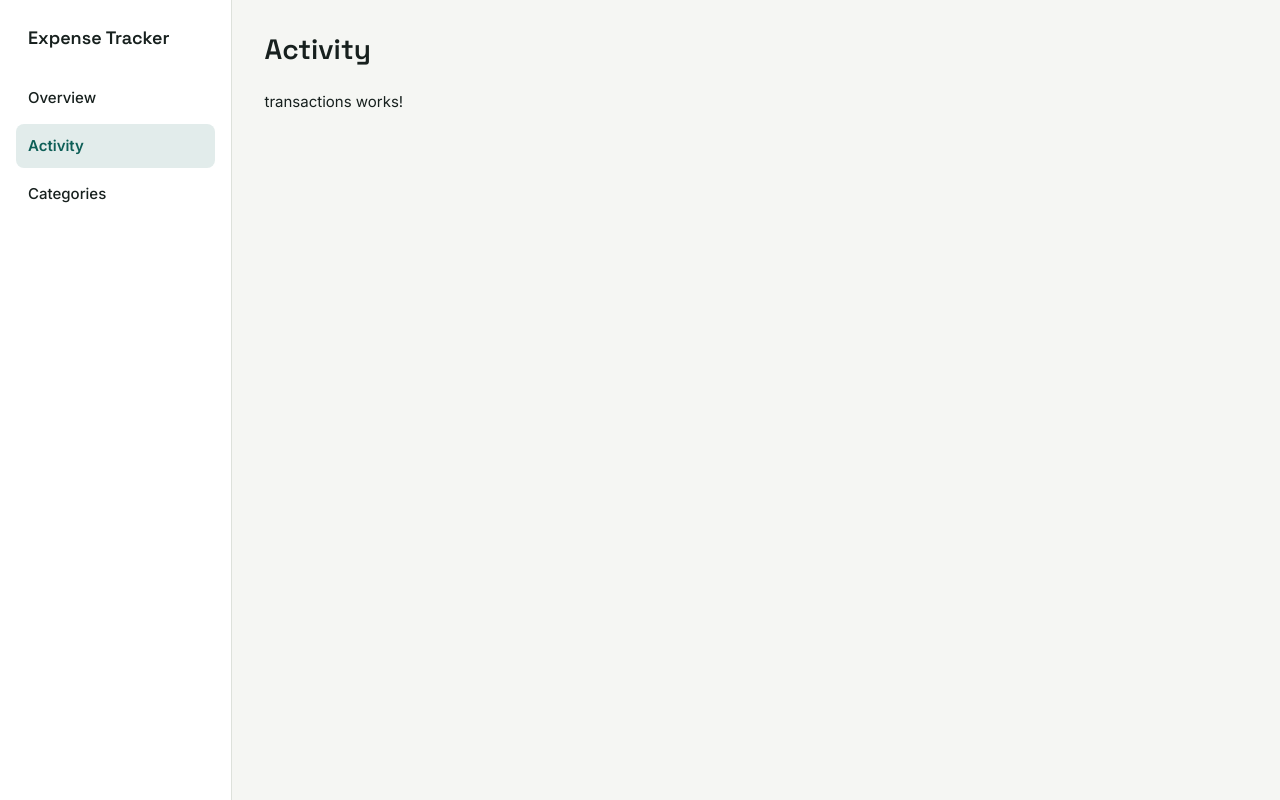
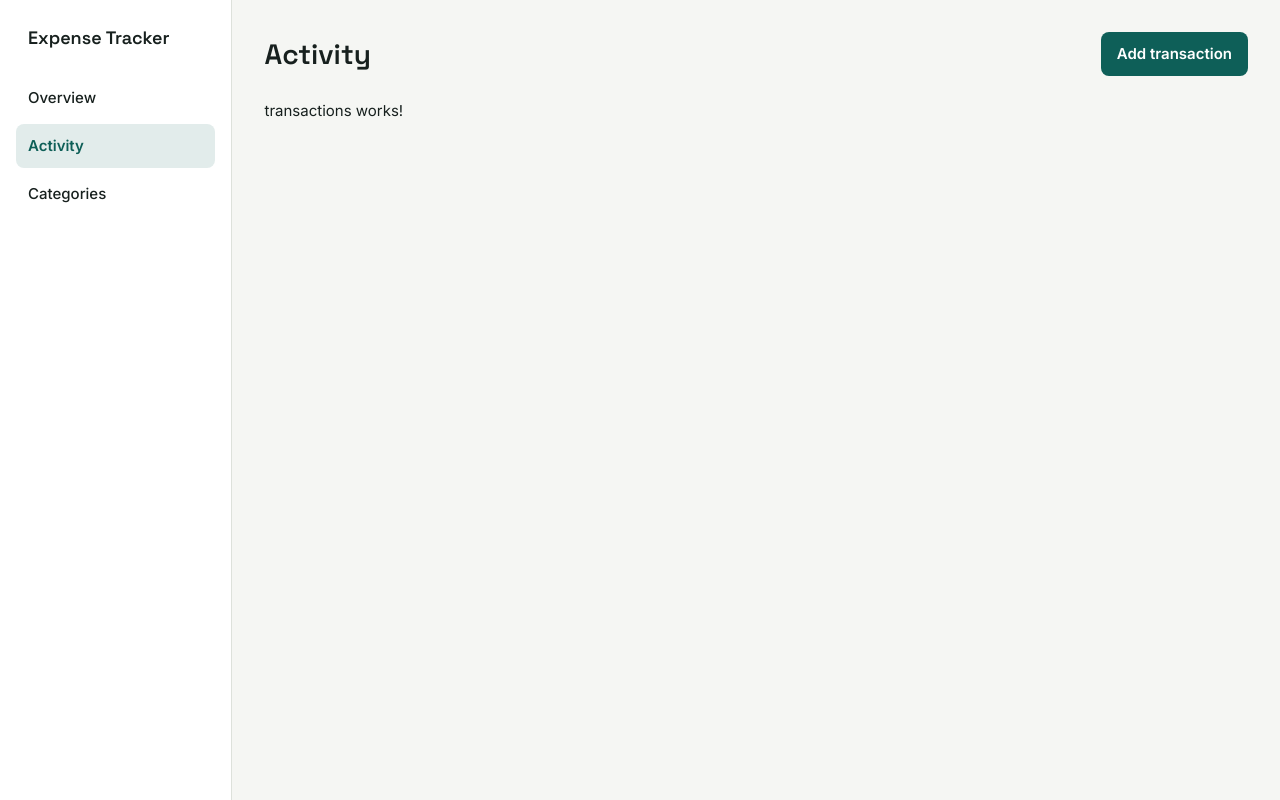
Before and after one commit to mcarolinadiaz/expense-tracker, an Angular app in the folder web/: page /transactions in a window 1280 px wide. Built offline with nearby package versions, Linux system fonts and the light colour scheme.

Commit message:
Add navbar actions to activity and categories pages

```diff
--- a/web/src/app/categories/categories.html
+++ b/web/src/app/categories/categories.html
@@ -1 +1,5 @@
+<ng-template appNavbarActions>
+  <button type="button" class="btn btn-primary">{{ actionText.newCategory }}</button>
+</ng-template>
+
 <p>categories works!</p>
--- a/web/src/app/categories/categories.ts
+++ b/web/src/app/categories/categories.ts
@@ -1,9 +1,13 @@
 import { Component } from '@angular/core';
+import { APP_TEXT } from '../core/constants/app-text';
+import { NavbarActions } from '../navbar/navbar-actions';
 
 @Component({
-  imports: [],
+  imports: [NavbarActions],
   selector: 'app-categories',
   styleUrl: './categories.css',
   templateUrl: './categories.html',
 })
-export class Categories {}
+export class Categories {
+  protected readonly actionText = APP_TEXT.actions;
+}
--- a/web/src/app/core/constants/app-text.ts
+++ b/web/src/app/core/constants/app-text.ts
@@ -6,4 +6,15 @@ export const APP_TEXT = {
     activity: 'Activity',
     categories: 'Categories',
   },
+  actions: {
+    addTransaction: 'Add transaction',
+    newCategory: 'New category',
+  },
+  summary: {
+    title: 'Monthly totals',
+    currency: 'Currency',
+    income: 'Income',
+    expenses: 'Expenses',
+    balance: 'Balance',
+  },
 } as const;
--- a/web/src/app/transactions/transactions.html
+++ b/web/src/app/transactions/transactions.html
@@ -1 +1,5 @@
+<ng-template appNavbarActions>
+  <button type="button" class="btn btn-primary">{{ actionText.addTransaction }}</button>
+</ng-template>
+
 <p>transactions works!</p>
--- a/web/src/app/transactions/transactions.ts
+++ b/web/src/app/transactions/transactions.ts
@@ -1,9 +1,13 @@
 import { Component } from '@angular/core';
+import { APP_TEXT } from '../core/constants/app-text';
+import { NavbarActions } from '../navbar/navbar-actions';
 
 @Component({
-  imports: [],
+  imports: [NavbarActions],
   selector: 'app-transactions',
   styleUrl: './transactions.css',
   templateUrl: './transactions.html',
 })
-export class Transactions {}
+export class Transactions {
+  protected readonly actionText = APP_TEXT.actions;
+}
```
